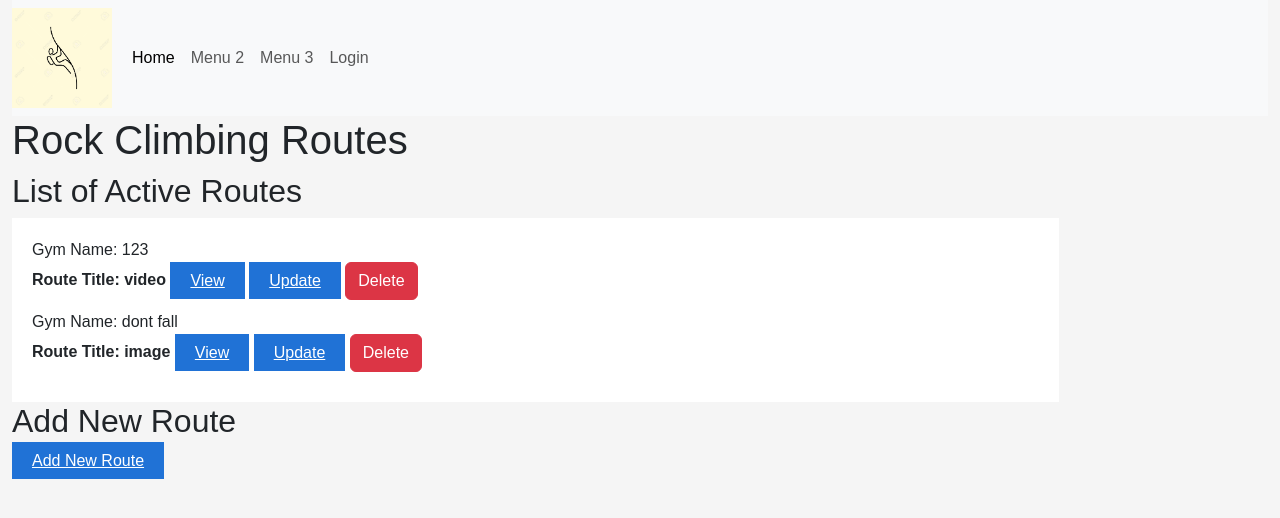
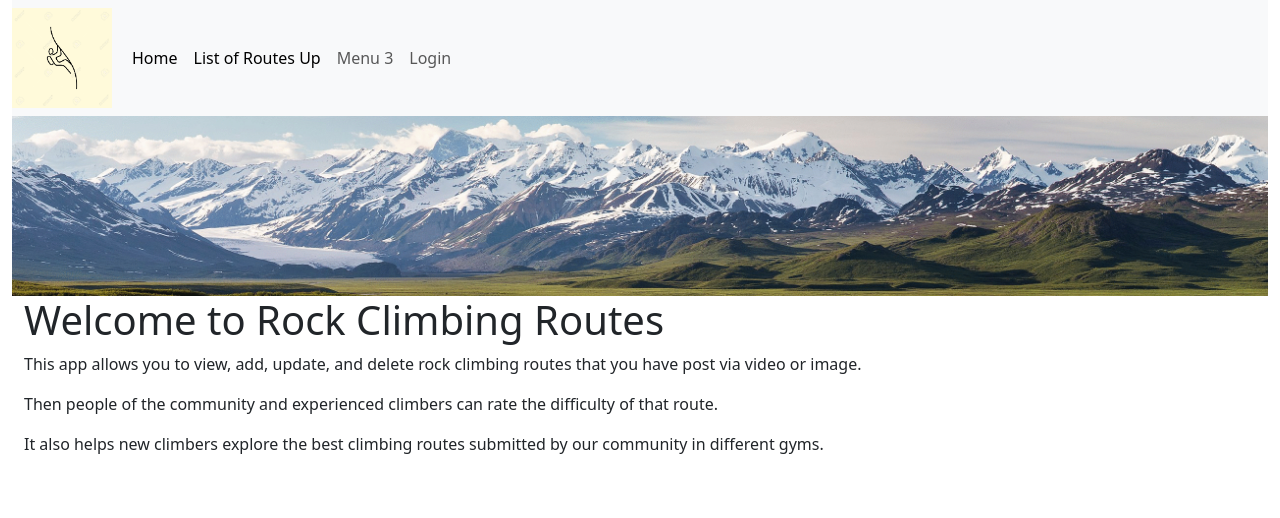
Before and after one commit to jagger-zlotoff/rockclimb_app, a Django app: page / in a window 1280 px wide. Shown: the top 518 px of the page. Run offline with Django 4.2, Linux system fonts and the light colour scheme; data comes from the database, SQL or seed files in the repository.

Commit message:
New home page

```diff
--- a/rockclimb/rockclimb_app/templates/rockclimb_app/base_template.html
+++ b/rockclimb/rockclimb_app/templates/rockclimb_app/base_template.html
@@ -22,8 +22,8 @@
          <div class="collapse navbar-collapse" id="navbarNavAltMarkup">
            <div class="navbar-nav">
              <!--  {% url 'index' %}  is defined in url path to dynamically create url -->
-             <a class="nav-link active" aria-current="page" href="{% url 'index' %}">Home</a>
-             <a class="nav-link" href="#">Menu 2</a>
+             <a class="nav-link active" aria-current="page" href="{% url 'home' %}">Home</a>
+             <a class="nav-link active" aria-current="page" href="{% url 'index' %}">List of Routes Up</a>
              <a class="nav-link" href="#">Menu 3</a>
              {% if user.is_authenticated %}
              <a class="nav-link" href="{% url 'logout' %}?next={{ request.path }}">Logout {{user}}</a>
@@ -34,6 +34,11 @@
          </div>
        </div>
      </nav>
+    <!-- Image of the mountain range -->
+    <div class="mountain-range">
+      <img src="{% static 'images/range.gif' %}" alt="Mountain Range" style="width: 100%; height: auto; display: block;">
+    </div>
+
        <div class="col-sm-10">
          <!-- add block content from html template -->
          {% block content %}
--- /dev/null
+++ b/rockclimb/rockclimb_app/templates/rockclimb_app/home.html
@@ -0,0 +1,10 @@
+{% extends "rockclimb_app/base_template.html" %}
+
+{% block content %}
+<div class="container">
+    <h1>Welcome to Rock Climbing Routes</h1>
+    <p>This app allows you to view, add, update, and delete rock climbing routes that you have post via video or image. </p>
+    <p>Then people of the community and experienced climbers can rate the difficulty of that route.
+    <p>It also helps new climbers explore the best climbing routes submitted by our community in different gyms.</p>
+</div>
+{% endblock %}
--- a/rockclimb/rockclimb_app/urls.py
+++ b/rockclimb/rockclimb_app/urls.py
@@ -3,7 +3,7 @@ from django.contrib.auth import views as auth_views
 from django.conf import settings
 from django.conf.urls.static import static
 from . import views
-from .views import active_rockvideos, update_rockVideo, delete_rockVideo_confirm
+from .views import active_rockvideos, update_rockVideo, delete_rockVideo_confirm, home
 
 
 
@@ -13,7 +13,8 @@ urlpatterns = [
 # views.index is the function defined in views.py
 # name='index' parameter is to dynamically create url
 # example in html <a href="{% url 'index' %}">Home</a>.
-path('', views.index, name='index'),
+path('routes/', views.index, name='index'),
+path('', views.home, name='home'),
 path('login/', auth_views.LoginView.as_view(), name='login'),
 path('active-rockVideos/', active_rockvideos, name='active_rockvideos'),
 path('rockVideo/<int:pk>/', views.rockVideo_detail, name='rockVideo-detail'),
--- a/rockclimb/rockclimb_app/views.py
+++ b/rockclimb/rockclimb_app/views.py
@@ -52,3 +52,6 @@ def upload_video(request):
     else:
         form = RockVideoForm()
     return render(request, 'upload.html', {'form': form})
+
+def home(request):
+    return render(request, 'rockclimb_app/home.html')
```
Also changed, not shown: rockclimb/static/images/range.gif (added).
